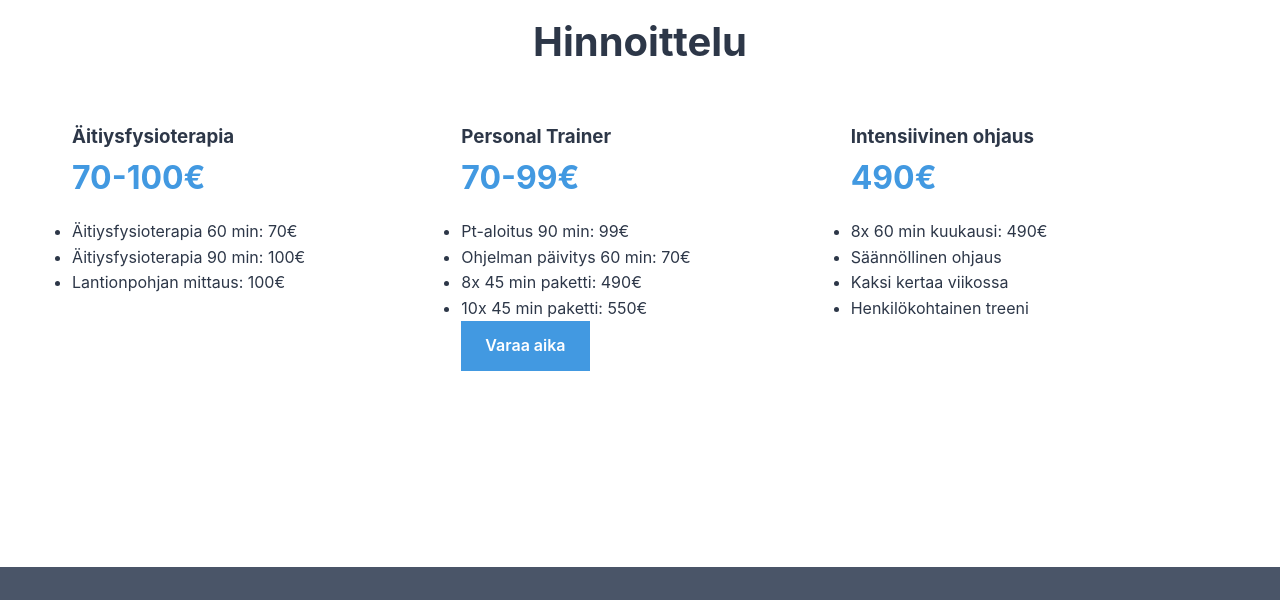
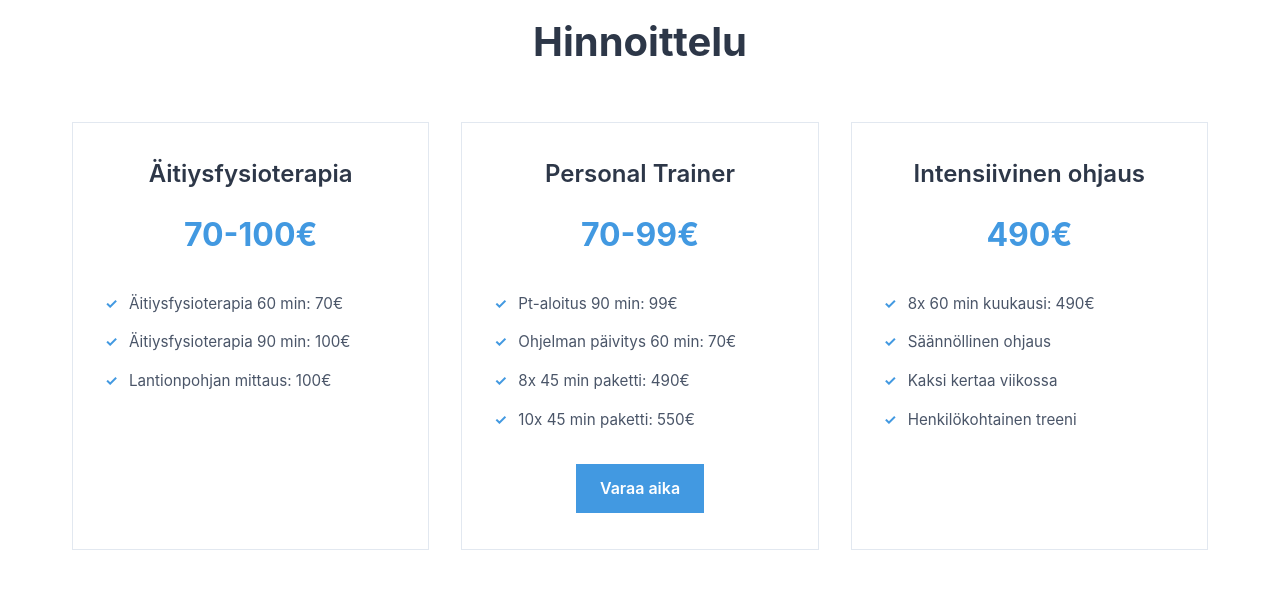
Before and after one commit to teemukinnunenrapidly/liisakinnunen, a plain HTML site: page palvelut.html in a window 1280 px wide. Shown: the part 1680-2280 px from the top of the page. Drawn offline with nearby package versions, Linux system fonts and the light colour scheme.

Commit message:
Add proper li element styles for pricing-card class

```diff
--- a/styles.css
+++ b/styles.css
@@ -452,6 +452,60 @@ section {
     font-size: 0.9rem;
 }
 
+/* Pricing card styles */
+.pricing-card {
+    background: white;
+    border: 1px solid #e2e8f0;
+    padding: 2rem;
+    text-align: center;
+    transition: transform 0.2s ease, box-shadow 0.2s ease;
+}
+
+.pricing-card:hover {
+    transform: translateY(-4px);
+    box-shadow: 0 8px 24px rgba(0,0,0,0.12);
+}
+
+.pricing-card h3 {
+    font-size: 1.5rem;
+    font-weight: 600;
+    margin-bottom: 1rem;
+    color: #2d3748;
+}
+
+.pricing-card .price {
+    font-size: 2rem;
+    font-weight: 700;
+    color: #4299e1;
+    margin-bottom: 1.5rem;
+}
+
+.pricing-card ul {
+    list-style: none;
+    padding: 0;
+    margin: 1.5rem 0;
+    text-align: left;
+}
+
+.pricing-card li {
+    position: relative;
+    padding: 0.5rem 0;
+    padding-left: 1.5rem;
+    color: #4a5568;
+    font-size: 0.95rem;
+    line-height: 1.5;
+}
+
+.pricing-card li::before {
+    content: "✓";
+    position: absolute;
+    left: 0;
+    top: 0.5rem;
+    color: #4299e1;
+    font-weight: bold;
+    font-size: 0.9rem;
+}
+
 /* Blog preview */
 .blog-preview-grid {
     display: grid;
```
